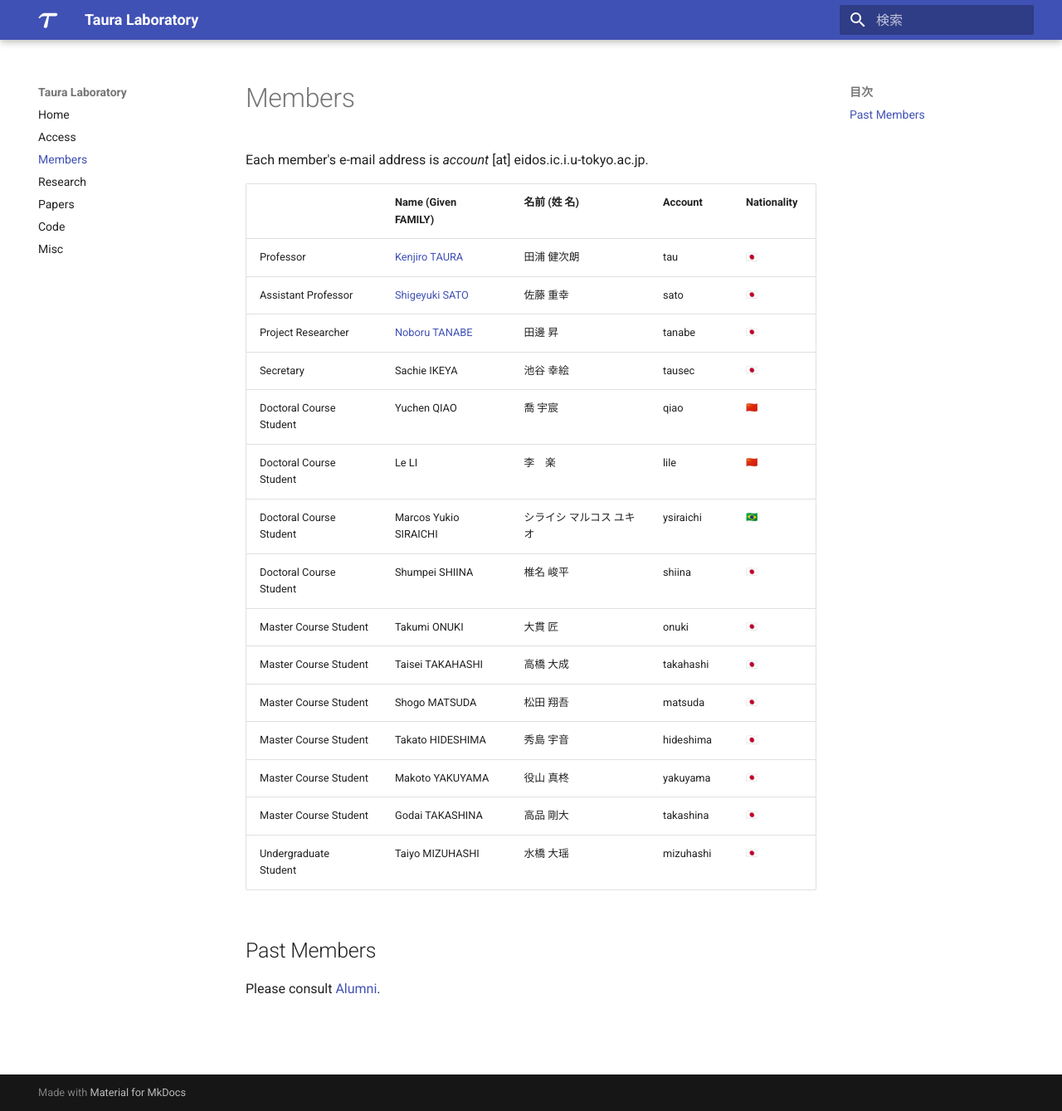
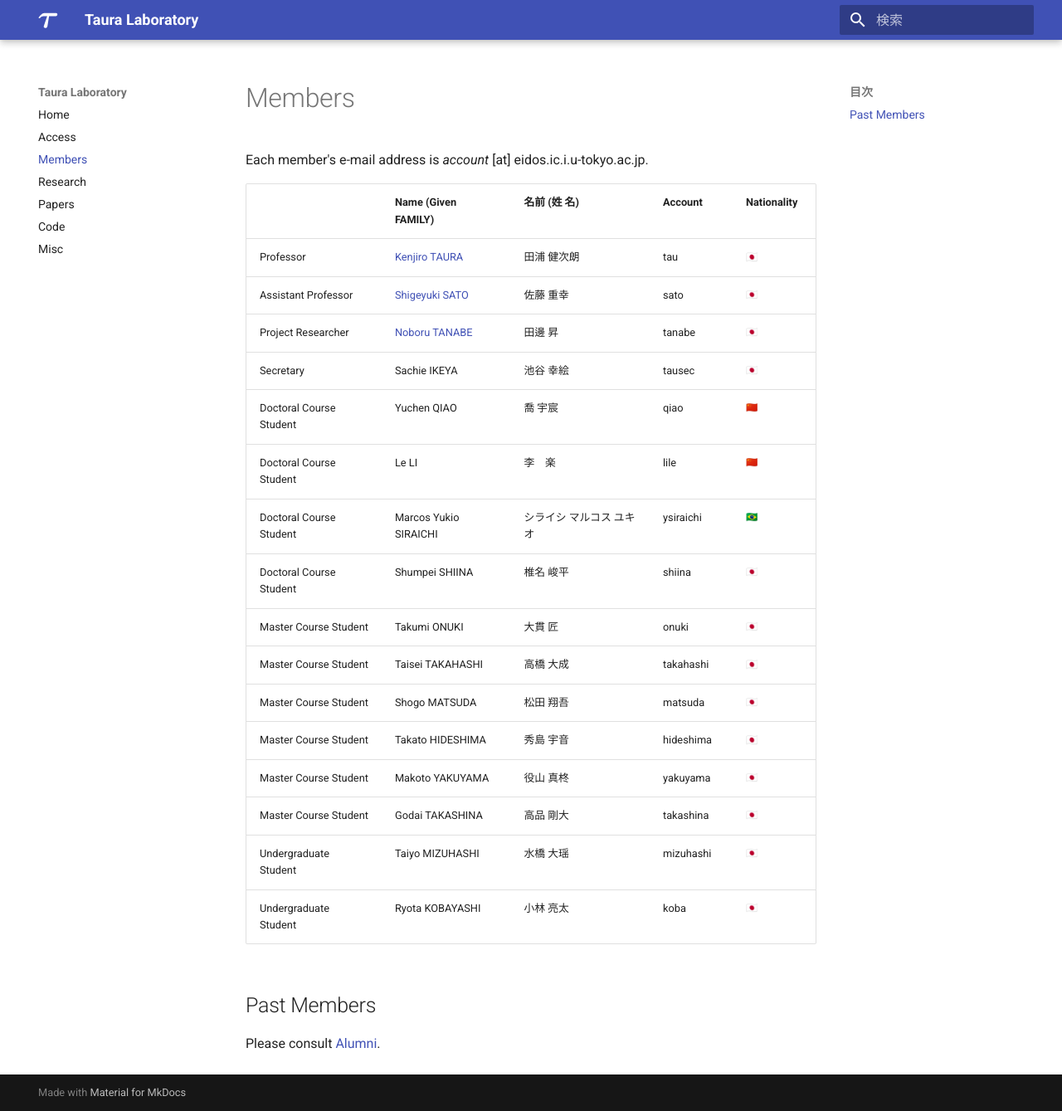
Before and after one commit to Yukayo/taura-lab, an MkDocs documentation site: the page built from docs/members.md, in a window 1280 px wide and 1339 px high. Shown: the whole window at 83% size. Built offline with MkDocs 1.6.1 and Material for MkDocs 9.7.7, drawn with Linux system fonts in a browser that asks for light colours; emoji names are drawn with the system emoji font.

Commit message:
Update members.md

```diff
--- a/docs/members.md
+++ b/docs/members.md
@@ -19,6 +19,7 @@ Each member's e-mail address is _account_ [at] eidos.ic.i.u-tokyo.ac.jp.
 |Master Course Student|Makoto YAKUYAMA|役山 真柊|yakuyama|:jp:|
 |Master Course Student|Godai TAKASHINA|高品 剛大|takashina|:jp:|
 |Undergraduate Student|Taiyo MIZUHASHI|水橋 大瑶|mizuhashi|:jp:|
+|Undergraduate Student|Ryota KOBAYASHI|小林 亮太|koba|:jp:|
 
 ## Past Members
 
```
